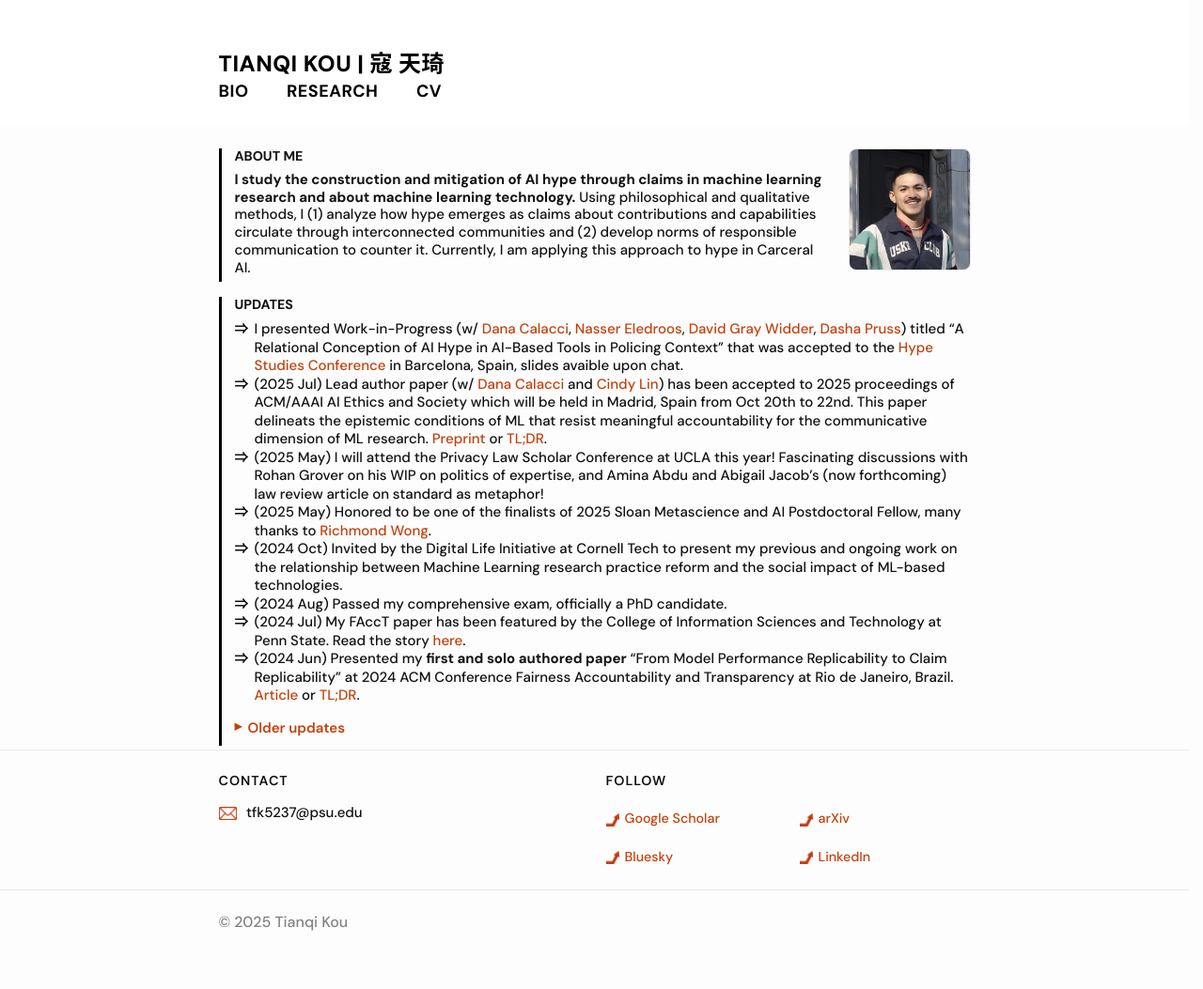
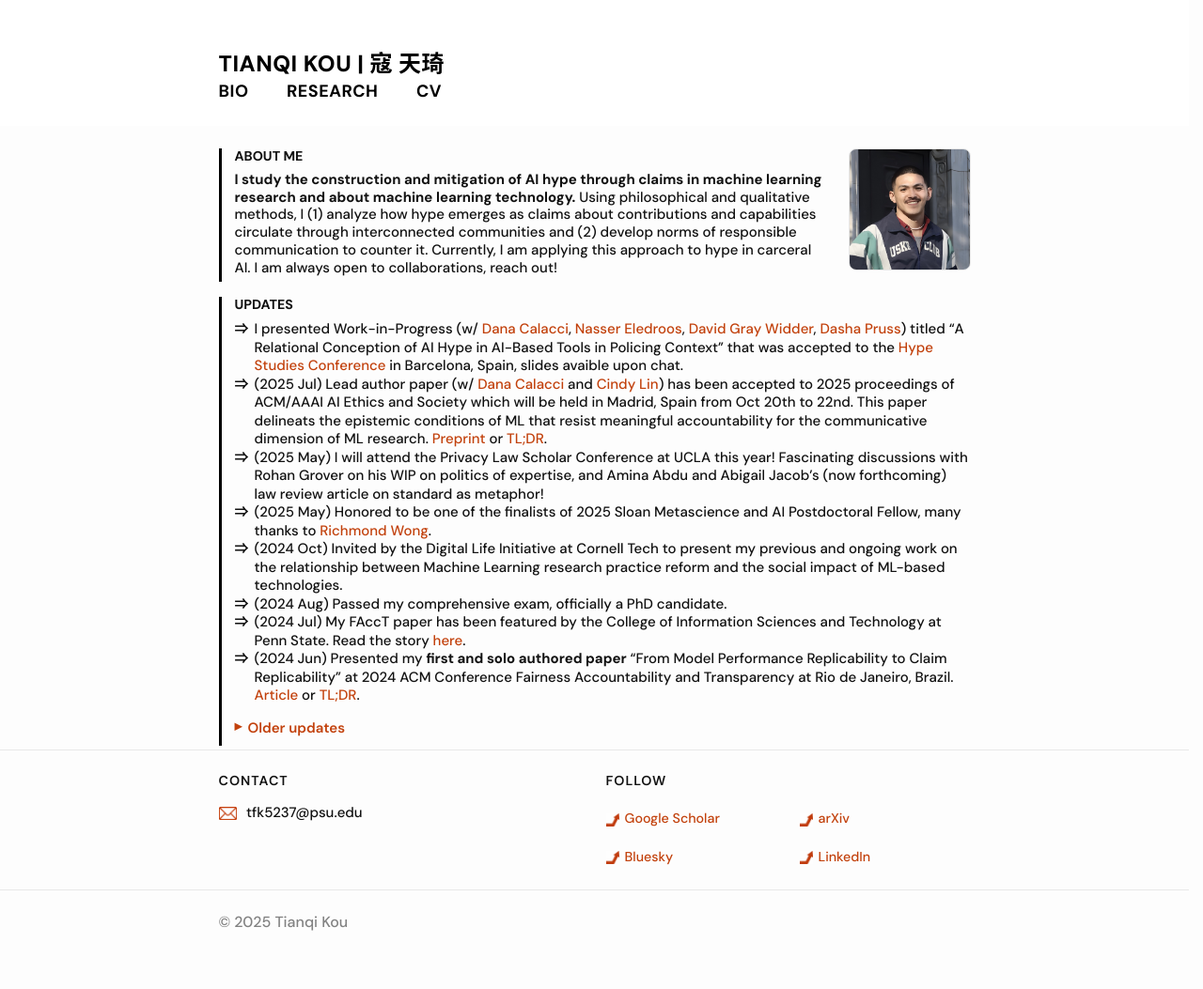
Before and after one commit to koutianqi/koutianqi.github.io, a Jekyll site: the page built from index.markdown, in a window 1280 px wide. Shown: the whole page at 94% size. Built offline with Jekyll 4.4.1, drawn with Linux system fonts in a browser that asks for light colours.

Commit message:
Update index.markdown

```diff
--- a/index.markdown
+++ b/index.markdown
@@ -10,7 +10,7 @@
   <h2 class="mobile-only"><strong>ABOUT ME</strong></h2>
 
 
-**I study the construction and mitigation of AI hype through claims in machine learning research and about machine learning technology.** Using philosophical and qualitative methods, I (1) analyze how hype emerges as claims about contributions and capabilities circulate through interconnected communities and (2) develop norms of responsible communication to counter it. Currently, I am applying this approach to hype in Carceral AI.
+**I study the construction and mitigation of AI hype through claims in machine learning research and about machine learning technology.** Using philosophical and qualitative methods, I (1) analyze how hype emerges as claims about contributions and capabilities circulate through interconnected communities and (2) develop norms of responsible communication to counter it. Currently, I am applying this approach to hype in carceral AI. I am always open to collaborations, reach out!
 
   </div>
   <img class="headshot" src="{{ "/assets/img/headshot_crop.jpg" | relative_url }}" alt="Headshot" />
```
